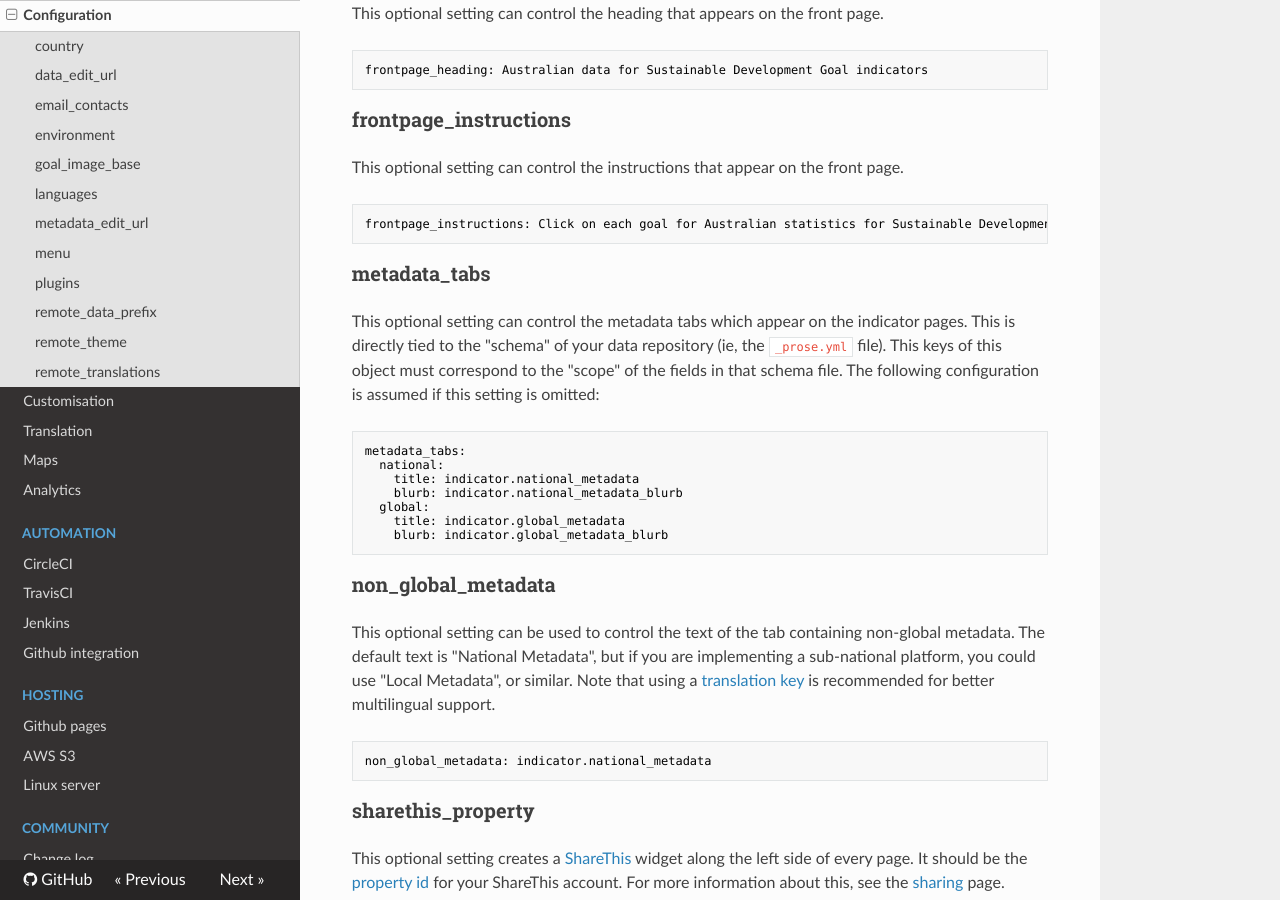
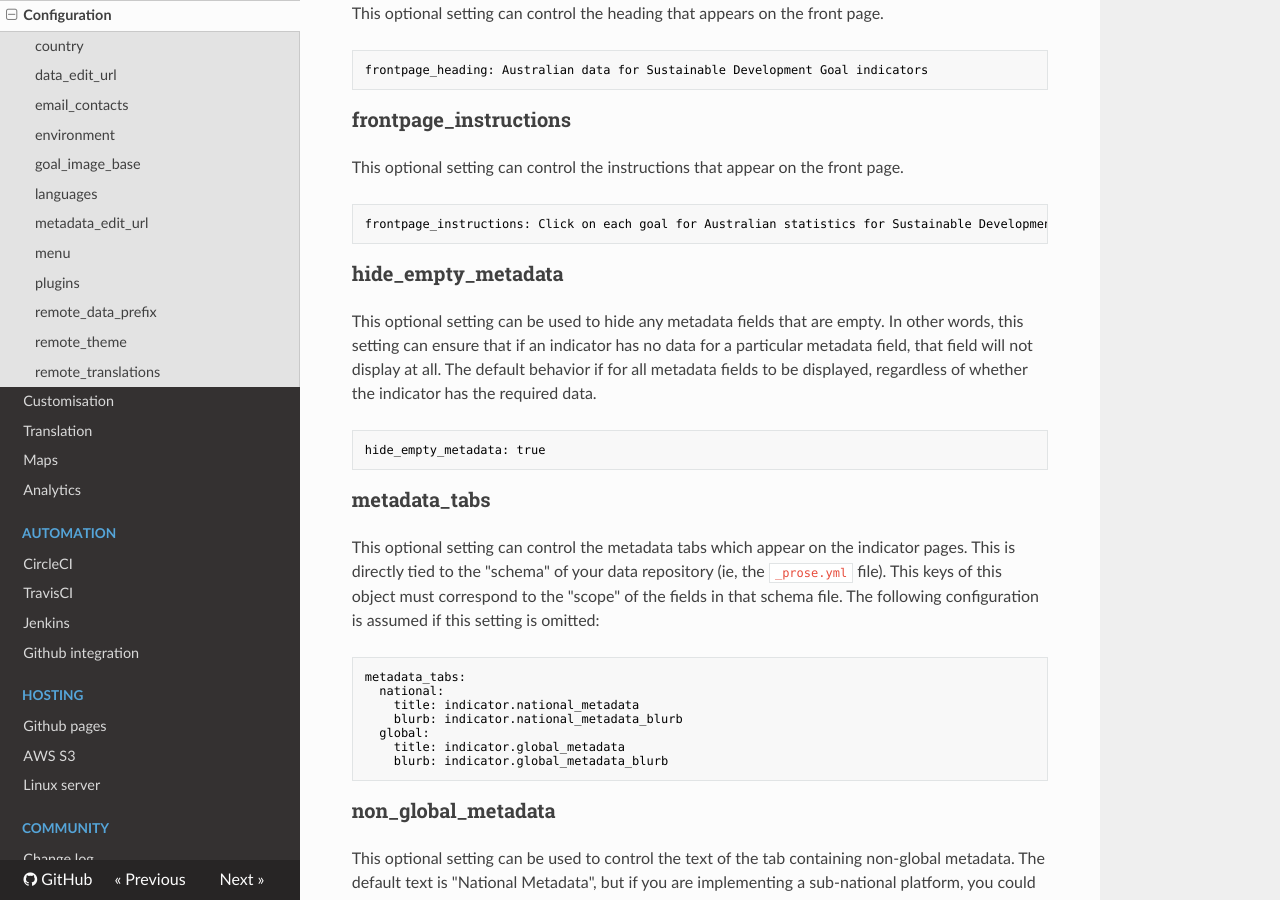
Before and after one commit to open-sdg/open-sdg, an MkDocs documentation site: the page built from docs/configuration.md, in a window 1280 px wide and 900 px high, scrolled down 5290 px. Built offline with MkDocs 1.6.1, drawn with Linux system fonts in a browser that asks for light colours; nearby versions of some CDN libraries; old or Windows-style settings are respelled for this version of MkDocs.

Commit message:
Add the hide_empty_metadata config option, with docs and tests.

````diff
--- a/docs/configuration.md
+++ b/docs/configuration.md
@@ -235,6 +235,14 @@ This optional setting can control the instructions that appear on the front page
 frontpage_instructions: Click on each goal for Australian statistics for Sustainable Development Goal global indicators.
 ```
 
+### hide_empty_metadata
+
+This optional setting can be used to hide any metadata fields that are empty. In other words, this setting can ensure that if an indicator has no data for a particular metadata field, that field will not display at all. The default behavior if for all metadata fields to be displayed, regardless of whether the indicator has the required data.
+
+```nohighlight
+hide_empty_metadata: true
+```
+
 ### metadata_tabs
 
 This optional setting can control the metadata tabs which appear on the indicator pages. This is directly tied to the "schema" of your data repository (ie, the `_prose.yml` file). This keys of this object must correspond to the "scope" of the fields in that schema file. The following configuration is assumed if this setting is omitted:
````
Also changed, not shown: 3 other files.
